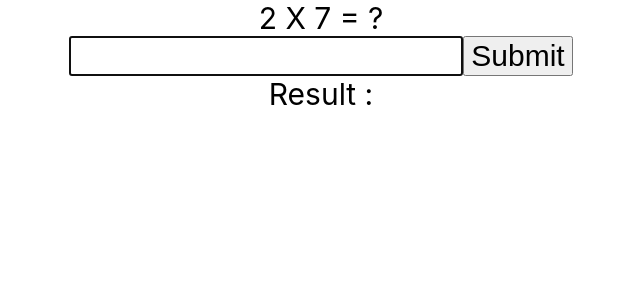
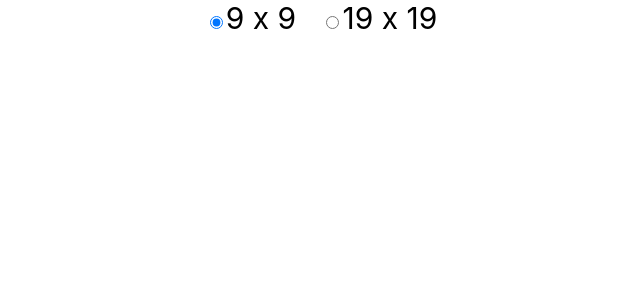
Before and after one commit to kimjingo/react_multp_practice, a React (Create React App) app: page / in a window 1280 px wide. Shown: the top 300 px of the page, without its empty margins (319-959 px from the left). Built offline with nearby package versions, Linux system fonts and the light colour scheme.

Commit message:
almost init

```diff
--- a/package.json
+++ b/package.json
@@ -6,6 +6,7 @@
     "@testing-library/jest-dom": "^5.11.6",
     "@testing-library/react": "^11.2.2",
     "@testing-library/user-event": "^12.5.0",
+    "npm": "^6.14.10",
     "react": "^17.0.1",
     "react-dom": "^17.0.1",
     "react-scripts": "4.0.1",
--- a/src/App.js
+++ b/src/App.js
@@ -1,39 +1,31 @@
-import logo from './logo.svg';
+import React, { Component } from 'react';
+// import logo from './logo.svg';
 import './App.css';
+import Option from './components/Option';
+// import Answer from './components/Answer';
+// import History from './components/History';
+// import Problem from './components/Problem';
 
-function App() {
-  return (
-    <div className="App">
-      <form>
-        <div>
-          <input type="radio" name="problemtype" id="nine" value='9' checked/>
-          <label for="nine">9 x 9</label>
-          <input type="radio" name="problemtype" id="nineteen" value='19' />
-          <label for="nineteen">19 x 19</label>
-        </div>
-        <hr></hr>
 
-        <div>9 x 9 = ?</div>
-        <input type="number" name="youranswer" autofocus="true" />
-        <button>Submit</button>
-        <div>Result : </div>
-      </form>
-      {/* <header className="App-header">
-        <img src={logo} className="App-logo" alt="logo" />
-        <p>
-          Edit <code>src/App.js</code> and save to reload.
-        </p>
-        <a
-          className="App-link"
-          href="https://reactjs.org"
-          target="_blank"
-          rel="noopener noreferrer"
-        >
-          Learn React
-        </a>
-      </header> */}
-    </div>
-  );
+class App extends Component {
+  constructor(props) {
+    super(props);
+    this.state = {	// state 설정
+      option : 9, // or 19
+    };
+  }
+
+  render() {
+    return (
+      <div className="App">
+        <Option option={this.state.option} onChangeOption={function(opt){this.setState({option:opt})}.bind(this)}></Option>
+        {/* <Problem></Problem>
+        <Answer></Answer>
+        <History></History> */}
+
+      </div>
+    );
+  }
 }
 
 export default App;
--- a/src/Gugudan.js
+++ /dev/null
@@ -1,87 +0,0 @@
-// import logo from './logo.svg';
-import './App.css';
-import React from 'react';
-
-
-class Gugudan extends React.Component {
-  constructor(props) {
-    super(props);
-    this.state = {	// state 설정
-      first: Math.ceil(Math.random() * 9),
-      second: Math.ceil(Math.random() * 9),
-      // ptype: 9,
-      value: '',
-      result: '',
-      history: [],
-      resultStyle: '',
-    };
-  }
-
-  onSubmit = (e) => {
-    e.preventDefault();
-    // const history = this.state.history;
-    // history.append([this.first, this.second, this.state.value]);
-    // this.setState( { history : history } ) ;
-
-    if(parseInt(this.state.value) === this.state.first * this.state.second) {
-
-      this.setState({
-        result: 'Correct',
-        first: Math.ceil(Math.random() * 9),
-        second: Math.ceil(Math.random() * 9),
-        value: '',
-        resultStyle: 'blue',
-      });
-    }else{
-      this.setState({
-        result: 'Wrong',
-        value: '',
-        resultStyle: 'red',
-      });
-    }
-  };
-
-  onChange = (e) => {
-    console.log(e.target.value);
-    this.setState({value: e.target.value});
-
-  };
-
-  // setPType = (e) => {
-  //   console.log(e.target.value);
-  //   this.setState({ptype: e.target.value});
-
-  // };
-
-  render() {
-    // const moves = history.map((step, move) => {
-    //   const desc = move[0] + " X " + move[1] + " = " + move[2];
-    //   return (
-    //     <li key={step}>
-    //       {desc}
-    //     </li>
-    //   );
-    // });
-
-    return (
-      <div className="App">
-        {/* <div>
-          <input type="radio" name="problemtype" id="nine" value='9' checked onClick={this.setPTpye}/>
-          <label for="nine">9 x 9</label>&nbsp;&nbsp;&nbsp;
-          <input type="radio" name="problemtype" id="nineteen" value='19' onClick={this.setPTpye}/>
-          <label for="nineteen">19 x 19</label>
-        </div>
-        <hr></hr> */}
-        <div>{this.state.first} X {this.state.second} = ?</div>
-        <form onSubmit={this.onSubmit}>
-          <input type="number" name="youranswer" value={this.state.value} autofocus="true" onChange={this.onChange} />
-          <button>Submit</button>
-        </form>
-        <div id='result' style={{color:this.state.resultStyle}} >Result : {this.state.result}</div>
-        {/* <ol> {moves} </ol> */}
-      </div>
-    );
-  }
-}
-
-export default Gugudan;
--- /dev/null
+++ b/src/components/Answer.js
@@ -0,0 +1,17 @@
+import React, { Component } from 'react';
+
+class Answer extends Component {
+  render() {
+    console.log('Answer render');
+
+    return (
+        // <form onSubmit={this.onSubmit}>
+        //   <input type="number" name="youranswer" value={this.state.value} autofocus="true" onChange={this.onChange} />
+        //   <button>Submit</button>
+        // </form>
+
+    )
+  }
+}
+
+export default Answer;
--- /dev/null
+++ b/src/components/History.js
@@ -0,0 +1,13 @@
+import React, { Component } from 'react';
+
+class History extends Component {
+  render() {
+    console.log('History render');
+
+    return (
+        // <ol> {} </ol>
+    )
+  }
+}
+
+export default History;
--- /dev/null
+++ b/src/components/Option.js
@@ -0,0 +1,25 @@
+import React, { Component } from 'react';
+
+class Option extends Component {
+  render() {
+    console.log('Option render');
+
+    return (
+        <div>
+            <input type="radio" name="problemtype" id="nine" value='9' checked={this.props.option===9} onClick={function(e){
+                // e.preventDefault();
+                this.props.onChangeOption(9);
+            }.bind(this)}/>
+            <label for="nine">9 x 9</label>&nbsp;&nbsp;&nbsp;
+            <input type="radio" name="problemtype" id="nineteen" value='19' checked={this.props.option===19} onClick={function(e){
+                // e.preventDefault();
+                this.props.onChangeOption(19);
+            }.bind(this)}/>
+            <label for="nineteen">19 x 19</label>
+        </div>
+
+    )
+  }
+}
+
+export default Option;
--- /dev/null
+++ b/src/components/Problem.js
@@ -0,0 +1,13 @@
+import React, { Component } from 'react';
+
+class Problem extends Component {
+  render() {
+    console.log('Problem render');
+
+    return (
+      // <div>{this.state.first} X {this.state.second} = ?</div>
+    )
+  }
+}
+
+export default Problem;
--- a/src/index.js
+++ b/src/index.js
@@ -1,13 +1,12 @@
 import React from 'react';
 import ReactDOM from 'react-dom';
 import './index.css';
-// import App from './App';
-import Gugudan from './Gugudan';
+import App from './App';
 import reportWebVitals from './reportWebVitals';
 
 ReactDOM.render(
   <React.StrictMode>
-    <Gugudan />
+    <App />
   </React.StrictMode>,
   document.getElementById('root')
 );
```
Also changed, not shown: src/app-old.js (added, +62 -0 lines), src/components/Result.js (added, +13 -0 lines), 2 other files (tests, documents, lock files or other folders).
